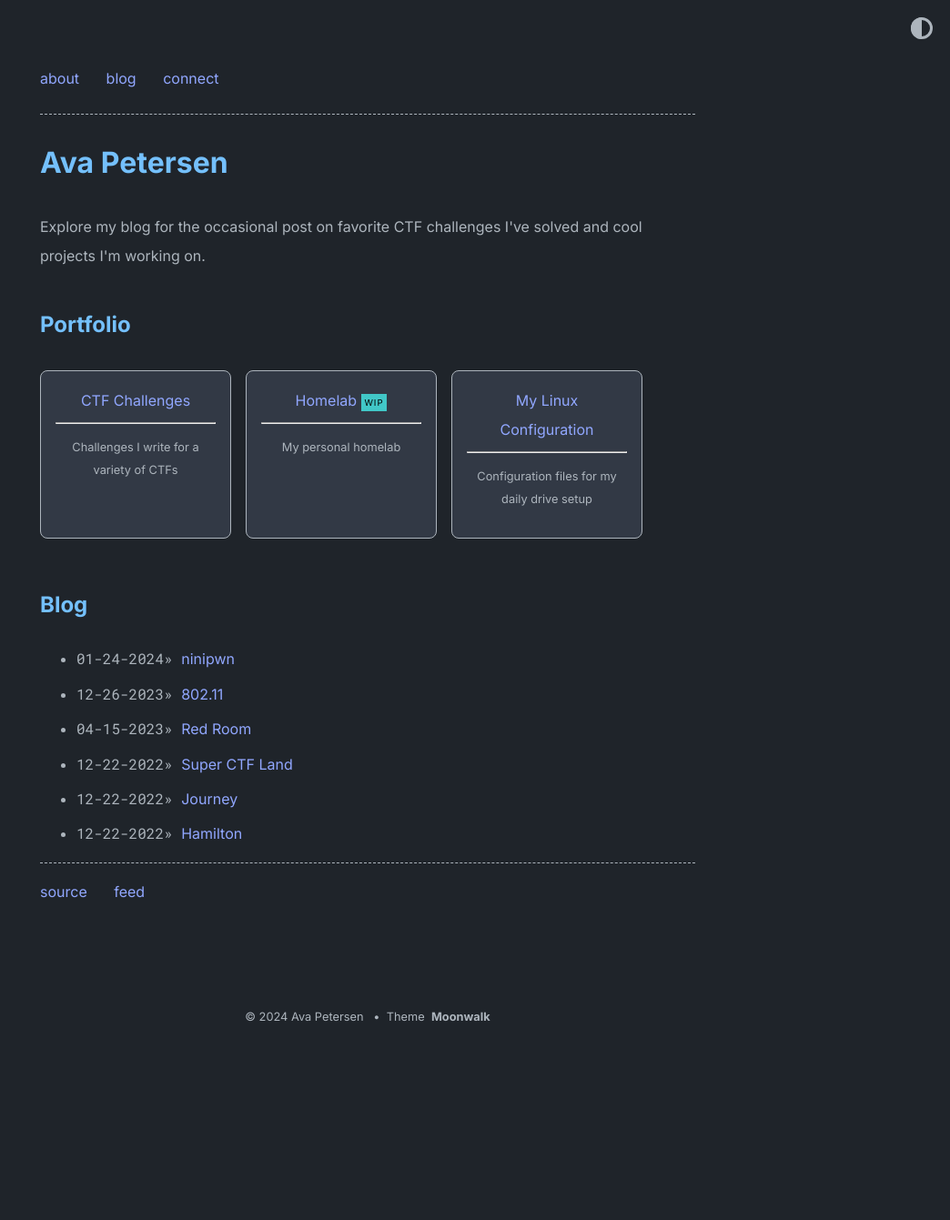
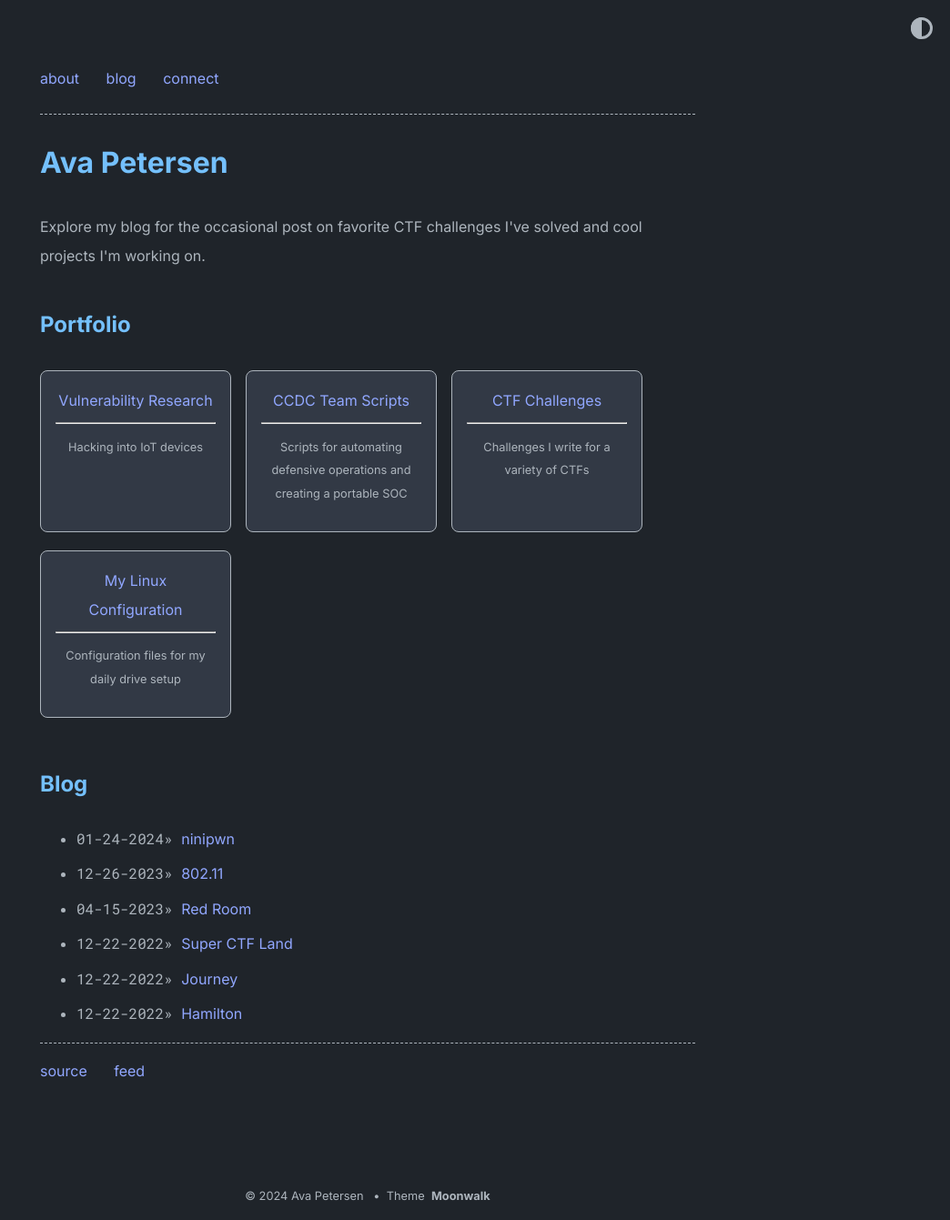
Before and after one commit to deltabluejay/deltabluejay.github.io, a Jekyll site: the page built from index.md, in a window 1280 px wide. Shown: the whole page at 91% size, without its empty margins (236-1280 px from the left). Built offline with Jekyll 4.4.1, drawn with Linux system fonts in a browser that asks for light colours; before the commit the page ends 1143 px from its top, so only the background shows below that.

Commit message:
Updated projects

```diff
--- a/_data/home.yml
+++ b/_data/home.yml
@@ -9,14 +9,17 @@ navbar_entries:
     url: connect
 
 project_entries:
+  - title: Vulnerability Research
+    url: projects/research
+    desc: Hacking into IoT devices
+
+  - title: CCDC Team Scripts
+    url: https://github.com/BYU-CCDC/public-ccdc-resources/blob/main/splunk_setup/splunk.sh
+    desc: Scripts for automating defensive operations and creating a portable SOC
+
   - title: CTF Challenges
     url: projects/challenges
     desc: Challenges I write for a variety of CTFs
-
-  - title: Homelab
-    url: projects/homelab
-    desc: My personal homelab
-    highlight: WIP
 
   - title: My Linux Configuration
     url: https://github.com/deltabluejay/linux-config
--- a/projects/homelab.md
+++ /dev/null
@@ -1,6 +0,0 @@
----
-layout: post
-title: My Homelab
----
-
-Coming soon
--- /dev/null
+++ b/projects/research.md
@@ -0,0 +1,16 @@
+---
+layout: post
+title: Vulnerability Research
+---
+
+I work for the BYU [Cybersecurity Research Lab](https://csrl.byu.edu/) (CSRL) on a student team doing security research on IoT devices. We focus on finding vulnerabilities in these products, which we then document, file for CVEs, and submit to the company in the hopes of a patch being released.
+
+## Vilo
+From January through May 2024, I worked with my team to hack into a SOHO router from a company by the name of [Vilo](https://store.viloliving.com/). They are a relatively new startup and make only two routers, which appear to be very similar in terms of design and functionality. We spent the semester researching this product, dumping firmware, and finding vulnerabilities. Ultimately, we ended up finding 9 CVEs, most of which are of critical severity. After contacting the company about our results, they deployed a patch in August 2024.
+
+Our entire research report can be viewed in our [Github repository](https://github.com/byu-cybersecurity-research/vilo). We also gave a talk about it at DEFCON 32, titled "Finding 0days in Vilo Home Routers" ([YouTube recording](https://www.youtube.com/watch?v=IyInMgXj4k4)). We will speak again at SAINTCON 2024 (with a few updates to the project) in October.
+
+Our experience with this project proves that even as university students (and mostly undergraduates at the time) with limited time, resources, and relevant experience outside of CTF competitions, our skills were enough to find multiple high-impact vulnerabilities in just a few months. This further proves the concerning state of security in IoT devices.
+
+## Smart Camera
+Our current project is hacking into a popular smart camera. While we can't release any details yet, stay tuned for more later!
```
Also changed, not shown: about.md (+2 -7 lines).
